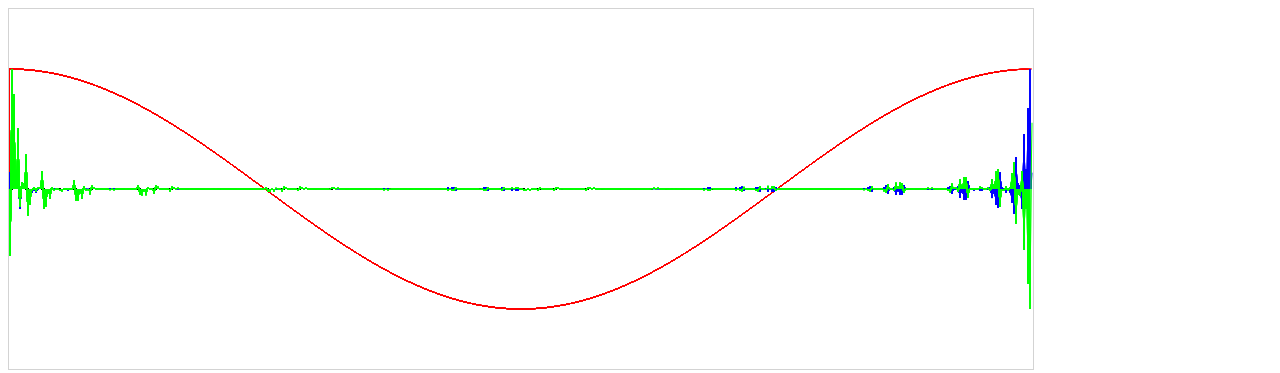
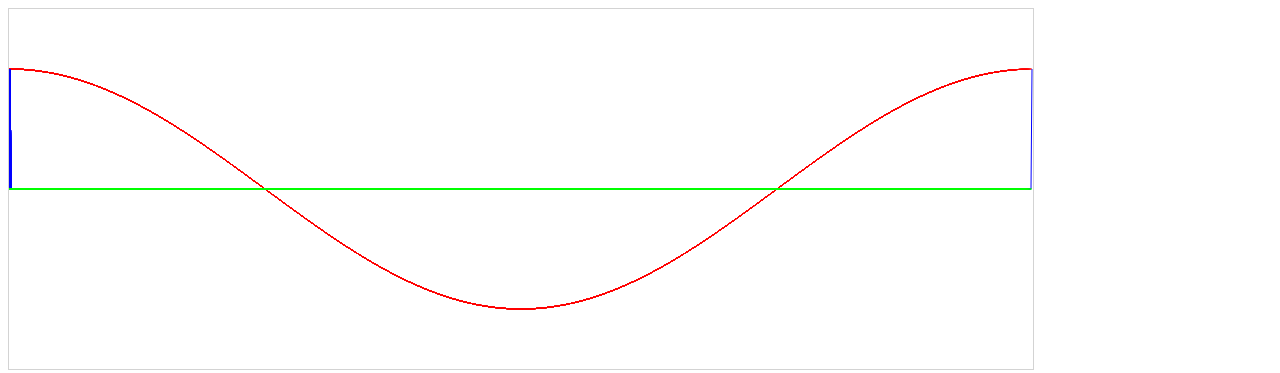
Before and after one commit to mtromp/fft-work, a plain HTML site: page fft-javascript/src/index2.html in a window 1280 px wide. Drawn offline with Linux system fonts and the light colour scheme.

Commit message:
Javascript calculation correct sign for tempImag

```diff
--- a/fft-javascript/src/index2.html
+++ b/fft-javascript/src/index2.html
@@ -150,7 +150,7 @@
               nspan = index + stride;
               // the value for the new index element is straight addition.
               tempReal = aRealArray[nspan]*cosTwiddle + bImagArray[nspan]*sinTwiddle;
-              tempImag = bImagArray[nspan]*cosTwiddle + aRealArray[nspan]*sinTwiddle;
+              tempImag = bImagArray[nspan]*cosTwiddle - aRealArray[nspan]*sinTwiddle;
               aRealArray[nspan] = aRealArray[index] - tempReal;
               bImagArray[nspan] = bImagArray[index] - tempImag;
               aRealArray[index] = aRealArray[index] + tempReal;
```
Lines whose indentation alone changed are shown as unchanged.
